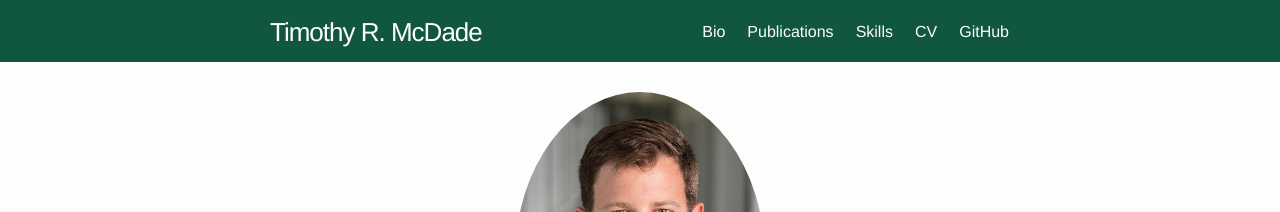
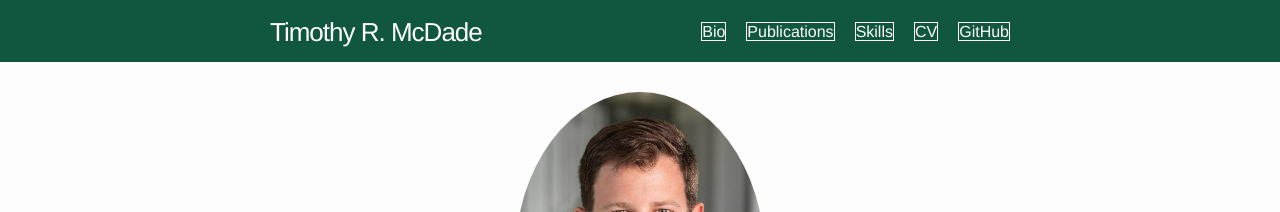
Before and after one commit to trmcdade/trmcdade.github.io, a Jekyll site: the page built from index.md, in a window 1280 px wide. Shown: the top 212 px of the page. Built offline with Jekyll 4.4.1, drawn with Linux system fonts in a browser that asks for light colours.

Commit message:
Update _layout.scss

```diff
--- a/_sass/minima/_layout.scss
+++ b/_sass/minima/_layout.scss
@@ -35,8 +35,8 @@
   position: absolute;
   top: 9px;
   right: $spacing-unit / 2;
-  background-color: $background-color;
-  border: 1px solid $border-color-01;
+  background-color: $brand-color;
+  border: 1px solid $site-title-color;
   border-radius: 5px;
   text-align: right;
 
@@ -53,7 +53,7 @@
     text-align: center;
     // I added these two
     background-color: $brand-color;
-    border: 1px solid $border-color-01;
+    border: 1px solid $site-title-color;
     //
 
     > svg path {
@@ -88,7 +88,7 @@
     padding: 5px 10px;
     // I added these two
     background-color: $brand-color;
-    border: 1px solid $border-color-01;
+    border: 1px solid $site-title-color;
     //
 
     // Gaps between nav items, but not on the last one
```
